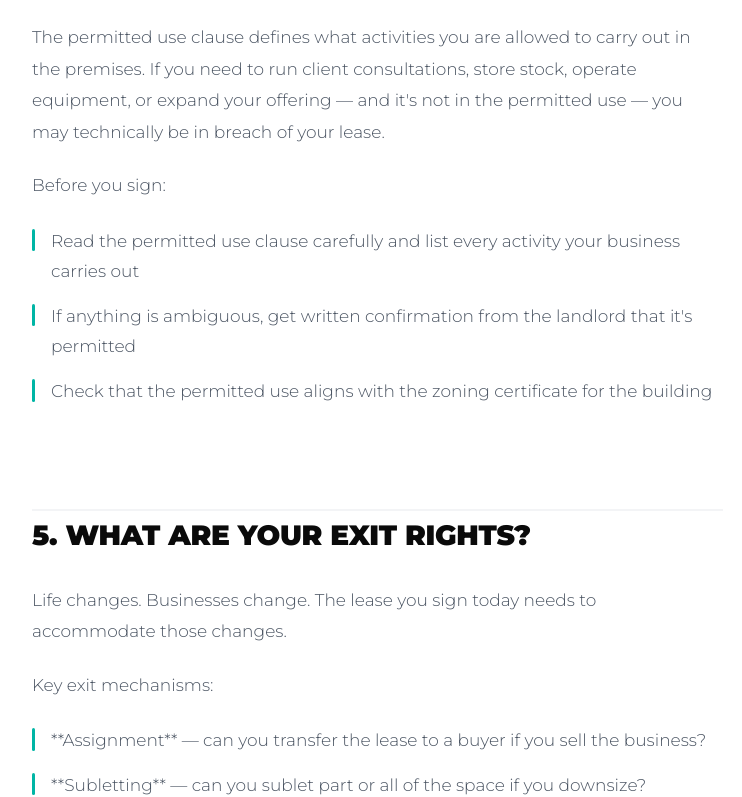
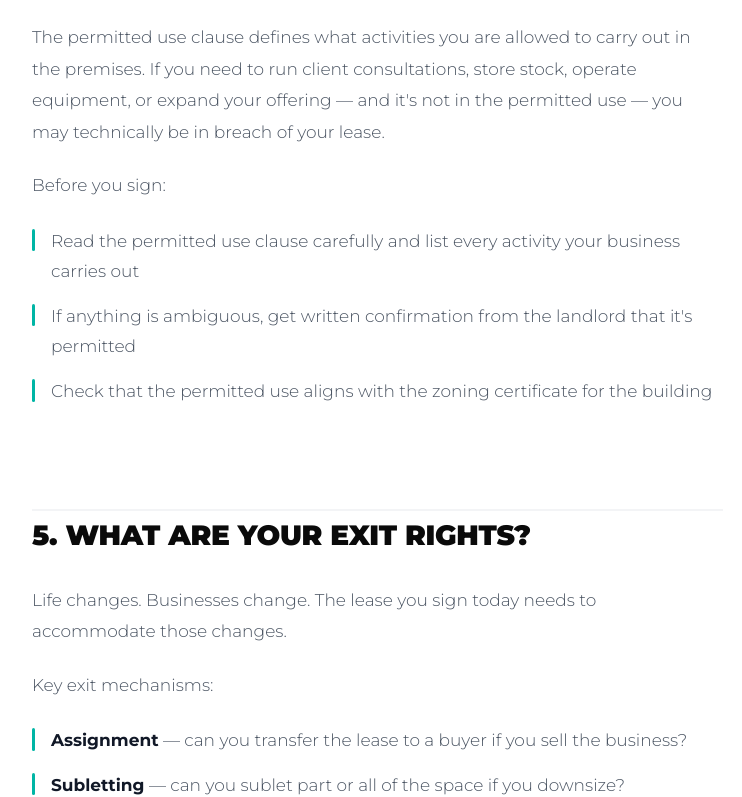
Before and after one commit to yossy-jk/yos-website, a Next.js app: page /blog/5-questions-before-signing-commercial-lease in a window 1280 px wide. Shown: the part 3314-4111 px from the top of the page, without its empty margins (64-806 px from the left). Built offline with nearby package versions, Linux system fonts and the light colour scheme.

Commit message:
Blog post renderer: add markdown table support (styled dark header, alternating rows, scrollable), numbered list support (teal circle counters), extract inlineRender helper for bold+links — fixes fitout cost blog and cleaning blog

```diff
--- a/src/app/blog/[slug]/page.tsx
+++ b/src/app/blog/[slug]/page.tsx
@@ -114,11 +114,27 @@ function applyInternalLinks(text: string, currentSlug: string): React.ReactNode[
   return parts
 }
 
+function inlineRender(text: string, slug: string): React.ReactNode[] {
+  // Render inline bold (**text**) and internal links within a string
+  const parts = text.split(/\*\*(.+?)\*\*/)
+  const nodes: React.ReactNode[] = []
+  parts.forEach((part, i) => {
+    if (i % 2 === 1) {
+      nodes.push(<strong key={i} style={{ fontWeight: 700, color: '#111827' }}>{part}</strong>)
+    } else {
+      nodes.push(...applyInternalLinks(part, slug).map((n, j) => <span key={`${i}-${j}`}>{n}</span>))
+    }
+  })
+  return nodes
+}
+
 function renderBody(body: string, slug: string) {
   const lines = body.split('\n')
   const elements: React.ReactNode[] = []
   let key = 0
   let listBuffer: string[] = []
+  let numberedBuffer: string[] = []
+  let tableBuffer: string[] = []
 
   const flushList = () => {
     if (listBuffer.length === 0) return
@@ -128,7 +144,7 @@ function renderBody(body: string, slug: string) {
           <li key={i} style={{ display: 'flex', alignItems: 'flex-start', gap: '1rem', marginBottom: '0.875rem' }}>
             <span style={{ flexShrink: 0, width: '3px', height: '1.4em', background: '#00B5A5', borderRadius: '2px', marginTop: '0.2em', display: 'block' }} />
             <span style={{ color: '#4B5563', fontSize: '1.0625rem', lineHeight: 1.8, fontWeight: 300 }}>
-              {applyInternalLinks(item, slug)}
+              {inlineRender(item, slug)}
             </span>
           </li>
         ))}
@@ -137,25 +153,99 @@ function renderBody(body: string, slug: string) {
     listBuffer = []
   }
 
+  const flushNumbered = () => {
+    if (numberedBuffer.length === 0) return
+    elements.push(
+      <ol key={key++} style={{ margin: '1.5rem 0 2rem', padding: 0, listStyle: 'none', counterReset: 'yos-counter' }}>
+        {numberedBuffer.map((item, i) => (
+          <li key={i} style={{ display: 'flex', alignItems: 'flex-start', gap: '1.25rem', marginBottom: '1rem', counterIncrement: 'yos-counter' }}>
+            <span style={{ flexShrink: 0, minWidth: '1.75rem', height: '1.75rem', background: '#00B5A5', color: 'white', borderRadius: '50%', display: 'flex', alignItems: 'center', justifyContent: 'center', fontSize: '0.7rem', fontWeight: 800, marginTop: '0.15em' }}>
+              {i + 1}
+            </span>
+            <span style={{ color: '#4B5563', fontSize: '1.0625rem', lineHeight: 1.8, fontWeight: 300, flex: 1 }}>
+              {inlineRender(item, slug)}
+            </span>
+          </li>
+        ))}
+      </ol>
+    )
+    numberedBuffer = []
+  }
+
+  const flushTable = () => {
+    if (tableBuffer.length === 0) return
+    // Parse markdown table — first row = headers, second row = separator, rest = data
+    const rows = tableBuffer.map(r =>
+      r.split('|').map(c => c.trim()).filter((_, i, a) => i > 0 && i < a.length - 1)
+    )
+    const headers = rows[0] || []
+    const dataRows = rows.slice(2) // skip separator row
+    elements.push(
+      <div key={key++} style={{ overflowX: 'auto', margin: '2rem 0 2.5rem' }}>
+        <table style={{ width: '100%', borderCollapse: 'collapse', fontSize: '0.9rem', minWidth: '400px' }}>
+          <thead>
+            <tr style={{ background: '#0A0A0A' }}>
+              {headers.map((h, i) => (
+                <th key={i} style={{ padding: '0.875rem 1.1rem', textAlign: 'left', color: 'white', fontWeight: 700, fontSize: '0.75rem', letterSpacing: '0.08em', textTransform: 'uppercase', whiteSpace: 'nowrap' }}>
+                  {h}
+                </th>
+              ))}
+            </tr>
+          </thead>
+          <tbody>
+            {dataRows.map((row, ri) => (
+              <tr key={ri} style={{ background: ri % 2 === 0 ? 'white' : '#F9FAFB', borderBottom: '1px solid #F3F4F6' }}>
+                {row.map((cell, ci) => (
+                  <td key={ci} style={{ padding: '0.875rem 1.1rem', color: ci === 0 ? '#111827' : '#4B5563', fontWeight: ci === 0 ? 600 : 300, lineHeight: 1.6, verticalAlign: 'top' }}>
+                    {inlineRender(cell, slug)}
+                  </td>
+                ))}
+              </tr>
+            ))}
+          </tbody>
+        </table>
+      </div>
+    )
+    tableBuffer = []
+  }
+
+  const flushAll = () => { flushList(); flushNumbered(); flushTable() }
+
   for (const line of lines) {
+    // Table row
+    if (line.trim().startsWith('|')) {
+      flushList(); flushNumbered()
+      tableBuffer.push(line)
+      continue
+    }
+
+    // Separator row for table (---|---) — already buffered above
+    // Headings
     if (line.startsWith('## ')) {
-      flushList()
+      flushAll()
       elements.push(
         <h2 key={key++} style={{ fontSize: 'clamp(1.35rem,2.5vw,1.75rem)', fontWeight: 900, color: '#0A0A0A', textTransform: 'uppercase', letterSpacing: '-0.01em', lineHeight: 1.15, marginTop: '3.5rem', marginBottom: '1.25rem', paddingTop: '0.5rem', borderTop: '2px solid #F3F4F6' }}>
           {line.replace('## ', '')}
         </h2>
       )
     } else if (line.startsWith('### ')) {
-      flushList()
+      flushAll()
       elements.push(
         <h3 key={key++} style={{ fontSize: 'clamp(1.1rem,2vw,1.35rem)', fontWeight: 800, color: '#111827', letterSpacing: '-0.005em', lineHeight: 1.25, marginTop: '2.5rem', marginBottom: '0.875rem' }}>
           {line.replace('### ', '')}
         </h3>
       )
+    // Bullet list
     } else if (line.startsWith('- ')) {
-      listBuffer.push(line.replace('- ', ''))
+      flushTable(); flushNumbered()
+      listBuffer.push(line.slice(2))
+    // Numbered list (1. or 1) format)
+    } else if (/^\d+[.)\s]/.test(line)) {
+      flushTable(); flushList()
+      numberedBuffer.push(line.replace(/^\d+[.)\s]+/, ''))
+    // Standalone link
     } else if (line.startsWith('[') && line.includes('](')) {
-      flushList()
+      flushAll()
       const match = line.match(/\[(.+?)\]\((.+?)\)/)
       if (match) {
         elements.push(
@@ -166,29 +256,21 @@ function renderBody(body: string, slug: string) {
           </Link>
         )
       }
+    // Empty line
     } else if (line.trim() === '') {
-      flushList()
+      flushAll()
       elements.push(<div key={key++} style={{ height: '0.875rem' }} />)
+    // Paragraph
     } else {
-      flushList()
-      // Handle bold and inline links
-      const parts = line.split(/\*\*(.+?)\*\*/)
-      const nodes: React.ReactNode[] = []
-      parts.forEach((part, i) => {
-        if (i % 2 === 1) {
-          nodes.push(<strong key={i} style={{ fontWeight: 700, color: '#111827' }}>{applyInternalLinks(part, slug)}</strong>)
-        } else {
-          nodes.push(...applyInternalLinks(part, slug).map((n, j) => <span key={`${i}-${j}`}>{n}</span>))
-        }
-      })
+      flushAll()
       elements.push(
         <p key={key++} style={{ fontSize: '1.0625rem', color: '#4B5563', lineHeight: 1.85, fontWeight: 300, marginBottom: '0.5rem' }}>
-          {nodes}
+          {inlineRender(line, slug)}
         </p>
       )
     }
   }
-  flushList()
+  flushAll()
   return elements
 }
 
```
